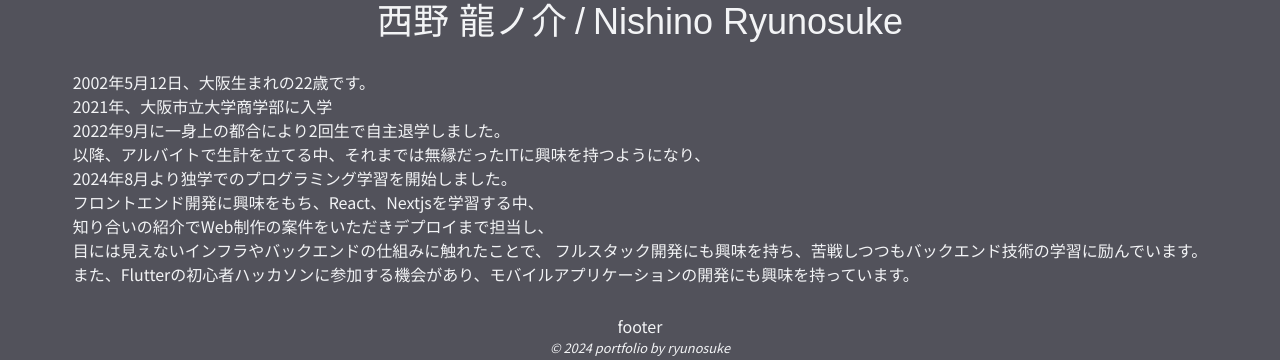
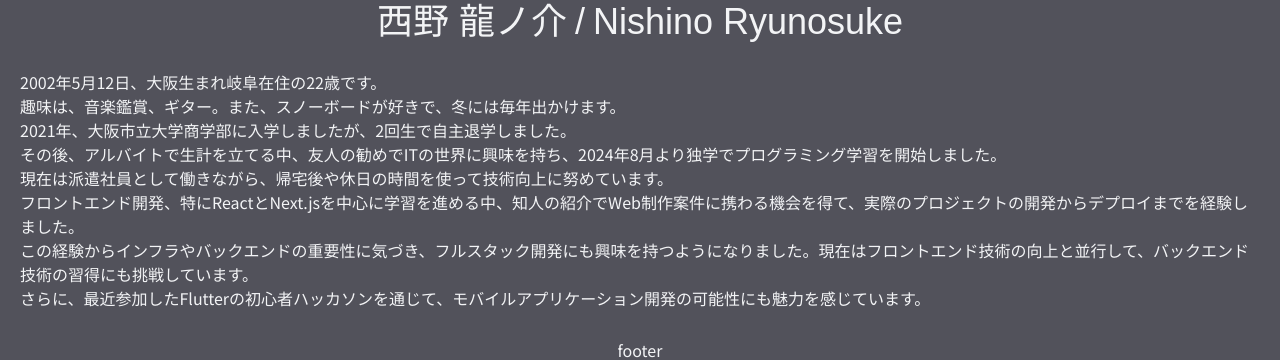
Before and after one commit to ryuno3/portfolio, a Next.js app: page / in a window 1280 px wide. Shown: the part 924-1284 px from the top of the page. Built offline with nearby package versions, Linux system fonts and the light colour scheme; a web font is replaced by a local one.

Commit message:
♻️ 変やった文面を直した

```diff
--- a/src/components/sections/about/Profile.tsx
+++ b/src/components/sections/about/Profile.tsx
@@ -10,21 +10,21 @@ const Profile = () => {
             {<MdKeyboardDoubleArrowDown />}
           </strong>
         </div>
-        <p>2002年5月12日、大阪生まれの22歳です。</p>
-        <p>2021年、大阪市立大学商学部に入学</p>
-        <p>2022年9月に一身上の都合により2回生で自主退学しました。</p>
+        <p>2002年5月12日、大阪生まれ岐阜在住の22歳です。</p>
+        <p>趣味は、音楽鑑賞、ギター。また、スノーボードが好きで、冬には毎年出かけます。</p>
+        <p>2021年、大阪市立大学商学部に入学しましたが、2回生で自主退学しました。</p>
         <p>
-          以降、アルバイトで生計を立てる中、それまでは無縁だったITに興味を持つようになり、
+          その後、アルバイトで生計を立てる中、友人の勧めでITの世界に興味を持ち、2024年8月より独学でプログラミング学習を開始しました。
         </p>
-        <p>2024年8月より独学でのプログラミング学習を開始しました。</p>
-        <p>フロントエンド開発に興味をもち、React、Nextjsを学習する中、</p>
-        <p>知り合いの紹介でWeb制作の案件をいただきデプロイまで担当し、</p>
+        <p>現在は派遣社員として働きながら、帰宅後や休日の時間を使って技術向上に努めています。</p>
         <p>
-          目には見えないインフラやバックエンドの仕組みに触れたことで、
-          フルスタック開発にも興味を持ち、苦戦しつつもバックエンド技術の学習に励んでいます。
+          フロントエンド開発、特にReactとNext.jsを中心に学習を進める中、知人の紹介でWeb制作案件に携わる機会を得て、実際のプロジェクトの開発からデプロイまでを経験しました。
         </p>
         <p>
-          また、Flutterの初心者ハッカソンに参加する機会があり、モバイルアプリケーションの開発にも興味を持っています。
+          この経験からインフラやバックエンドの重要性に気づき、フルスタック開発にも興味を持つようになりました。現在はフロントエンド技術の向上と並行して、バックエンド技術の習得にも挑戦しています。
+        </p>
+        <p>
+          さらに、最近参加したFlutterの初心者ハッカソンを通じて、モバイルアプリケーション開発の可能性にも魅力を感じています。
         </p>
       </div>
     </div>
```
